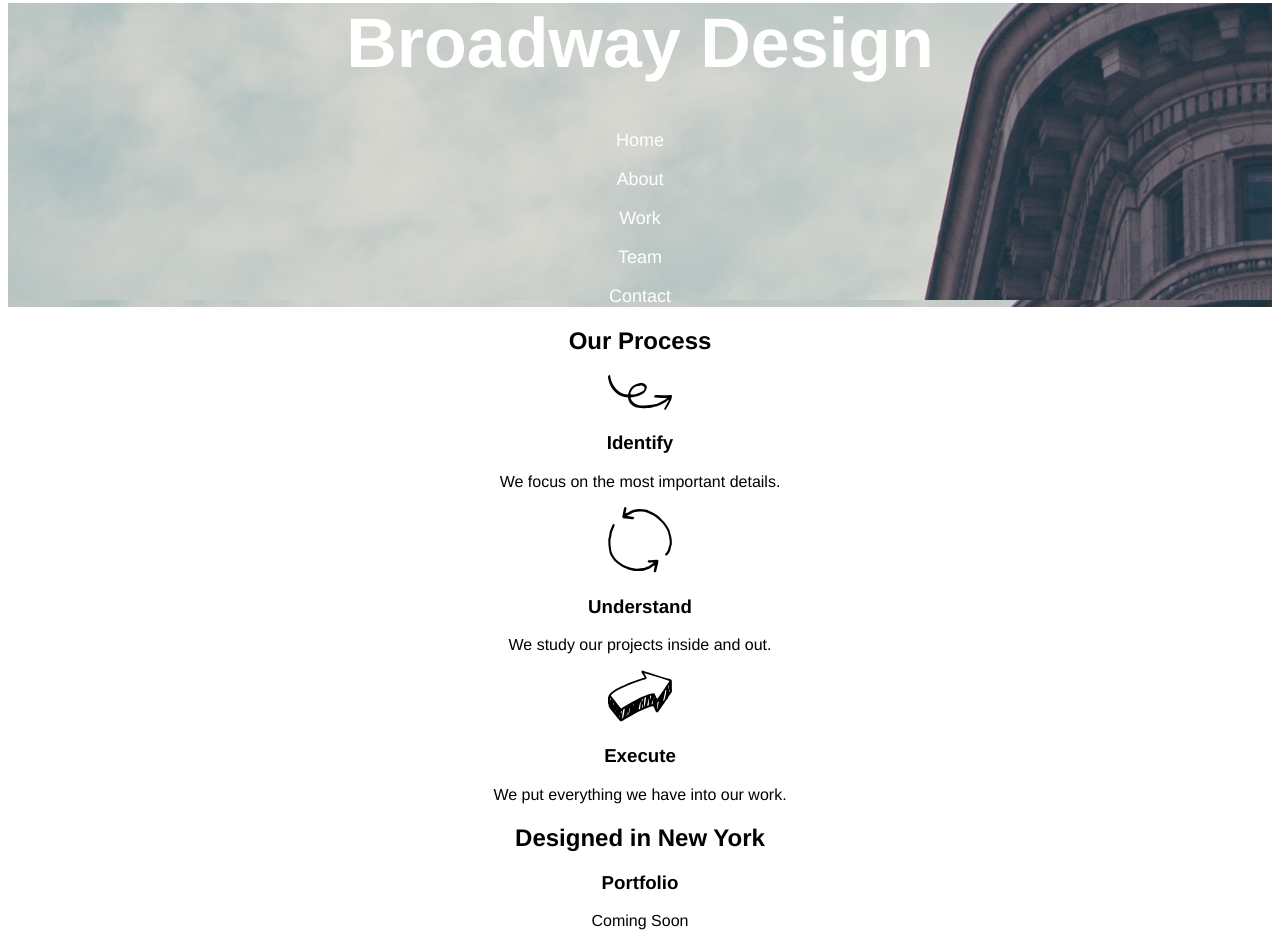
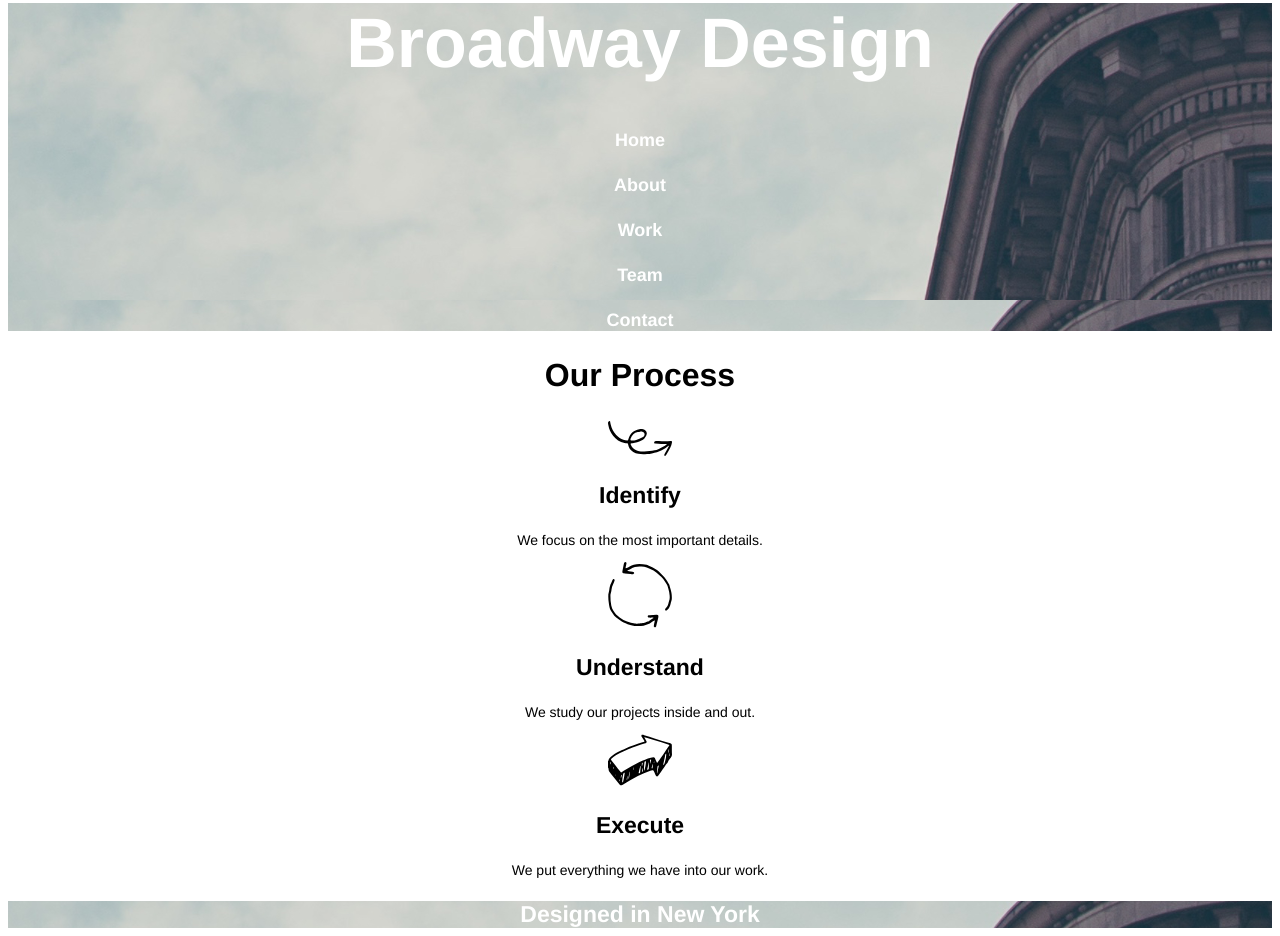
Before and after one commit to geckopaddles/broadway, a plain HTML site: page index.html in a window 1280 px wide. Shown: the part 44-980 px from the top of the page. Drawn offline with Linux system fonts and the light colour scheme.

Commit message:
All heading styles done.

```diff
--- a/index.html
+++ b/index.html
@@ -8,13 +8,11 @@
   <body>
     <div class="header">
       <h1>Broadway Design</h1>
-      <span id="links">
-        <p>Home</p>
-        <p>About</p>
-        <p>Work</p>
-        <p>Team</p>
-        <p>Contact</p>
-      </span>
+      <h4>Home</h4>
+      <h4>About</h4>
+      <h4>Work</h4>
+      <h4>Team</h4>
+      <h4>Contact</h4>
     </div>
 
     <h2>Our Process</h2>
@@ -30,7 +28,9 @@
     <h3>Execute</h3>
     <p>We put everything we have into our work.</p>
 
-    <h2>Designed in New York</h2>
+    <div class="header" id="subhead">
+      <h3>Designed in New York</h3>
+    </div>
 
     <h3>Portfolio</h3>
     <p>Coming Soon</p>
--- a/resources/css/style.css
+++ b/resources/css/style.css
@@ -13,7 +13,25 @@ h1 {
   color: white;
 }
 
-#links {
+h2 {
+  font-size: 32px;
+  font-weight: bold;
+}
+
+h3 {
+  font-size: 23px;
+  font-weight: bold;
+}
+
+h4 {
   font-size: 18px;
   color: white;
 }
+
+#subhead {
+  color: white;
+}
+
+p {
+  font-size: 14px;
+}
```
